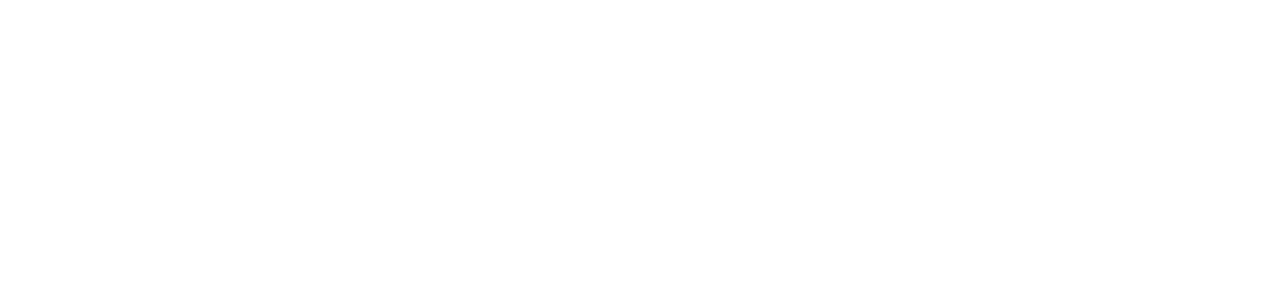
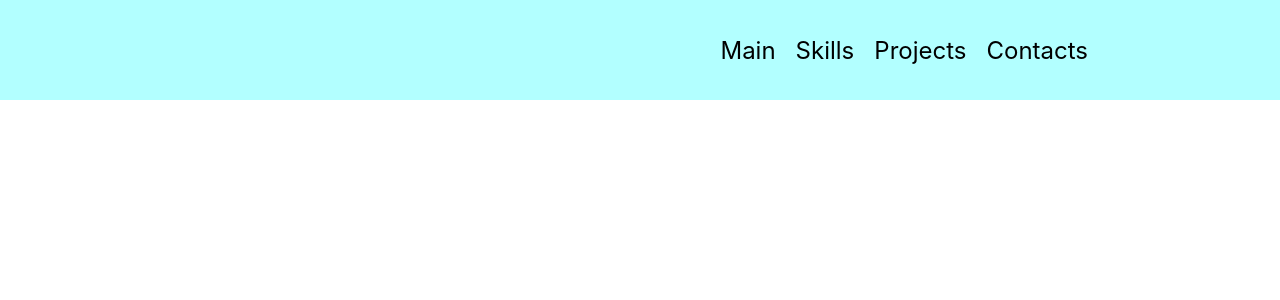
Before and after one commit to artkosmos/Portfolio, a React (Create React App) app: page / in a window 1280 px wide. Shown: the top 300 px of the page. Built offline with nearby package versions, Linux system fonts and the light colour scheme.

Commit message:
implement header structure

```diff
--- a/src/App.tsx
+++ b/src/App.tsx
@@ -1,10 +1,10 @@
-
 import './App.module.scss';
+import {Header} from "./components/Header/Header";
 
 function App() {
   return (
     <div className="App">
-
+      <Header/>
     </div>
   );
 }
--- /dev/null
+++ b/src/components/Header/Header.module.scss
@@ -0,0 +1,11 @@
+.header {
+  height: 100px;
+  background-color: rgb(0 255 255 / 30%);
+
+  .headerContent {
+    display: flex;
+    flex-direction: row;
+    align-items: center;
+    justify-content: flex-end;
+  }
+}
--- /dev/null
+++ b/src/components/Header/Header.tsx
@@ -0,0 +1,13 @@
+import style from './Header.module.scss'
+import styleContainer from '../../container/container.module.scss'
+import {Navigation} from "../Navigation/Navigation";
+
+export const Header = () => {
+  return (
+    <div className={`${style.header}`}>
+      <div className={`${style.headerContent} ${styleContainer.container}`}>
+        <Navigation/>
+      </div>
+    </div>
+  )
+}
--- /dev/null
+++ b/src/components/Navigation/Navigation.module.scss
@@ -0,0 +1,10 @@
+.navigation {
+  display: flex;
+  gap: 20px;
+
+  a {
+    font-size: 1.5rem;
+    color: black;
+    text-decoration-line: none;
+  }
+}
--- /dev/null
+++ b/src/components/Navigation/Navigation.tsx
@@ -0,0 +1,12 @@
+import style from './Navigation.module.scss'
+
+export const Navigation = () => {
+  return (
+    <div className={style.navigation}>
+      <a href=" ">Main</a>
+      <a href=" ">Skills</a>
+      <a href=" ">Projects</a>
+      <a href=" ">Contacts</a>
+    </div>
+  )
+}
--- /dev/null
+++ b/src/container/container.module.scss
@@ -0,0 +1,5 @@
+.container {
+  width: 70%;
+  height: 100%;
+  margin: 0 auto;
+}
```
